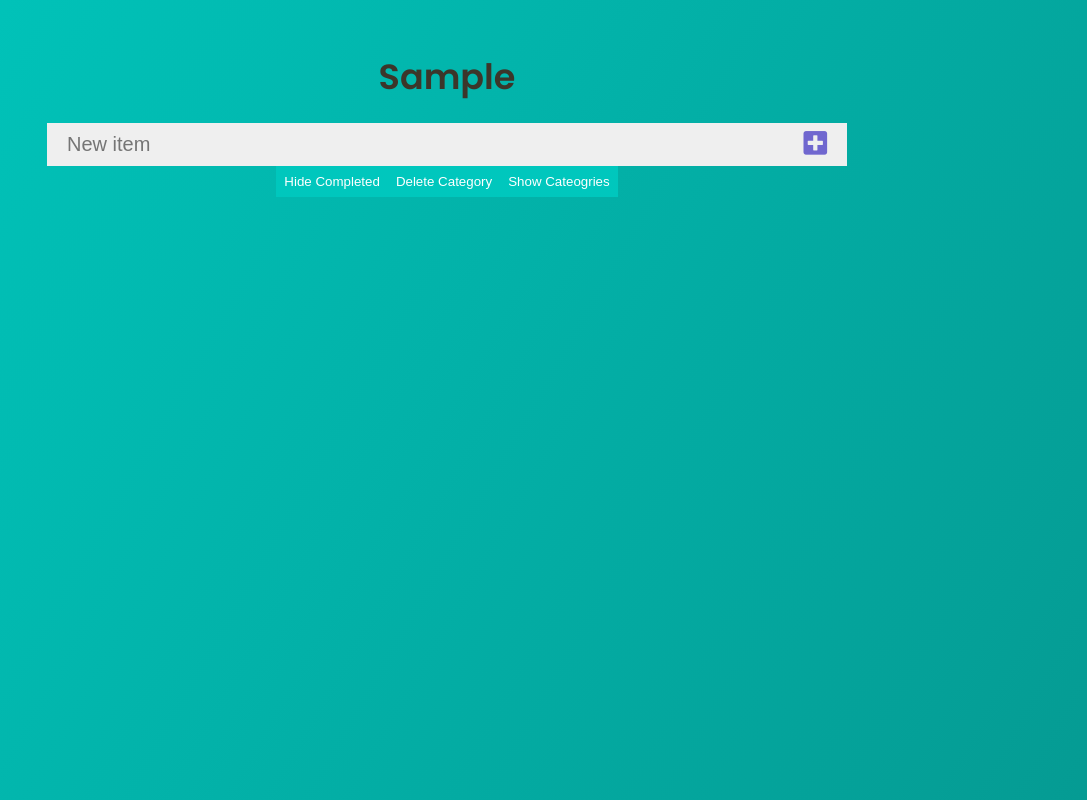
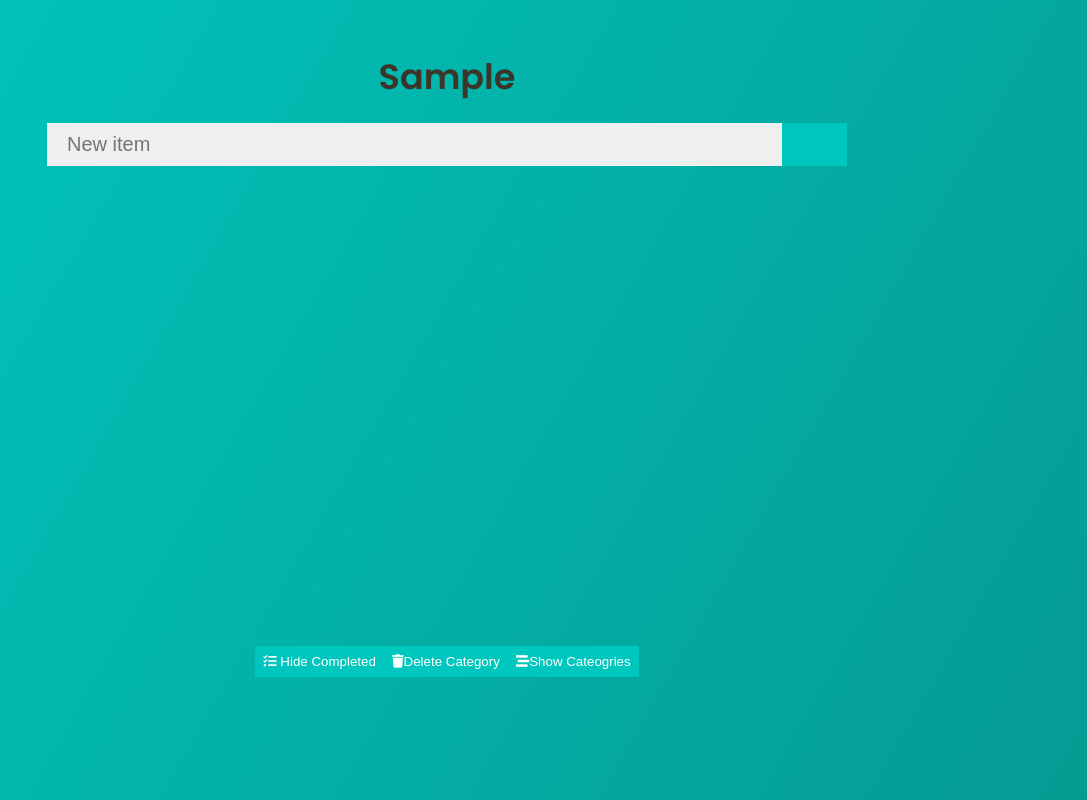
Before and after one commit to AdoDragicevic/To-do-list-React, a React (Create React App) app: page / in a window 1280 px wide. Both pictures are taken after typing "Sample" into the empty fields and a click on the button 1008 px from the left and 144 px from the top of the page. Shown: the whole page, without its empty margins (193-1280 px from the left). Built offline with nearby package versions, Linux system fonts and the light colour scheme.

Commit message:
Style changes

```diff
--- a/src/Form.css
+++ b/src/Form.css
@@ -18,10 +18,14 @@
     font-size: 2.7rem;
     border: none;
     outline: none;
-    background-color: #efefef;
+    color: #FFDDAD;
     font-weight: 100;
-    color: #7067CF;
     cursor: pointer;
+}
+
+.ToDo-form__btn-submit i {
+    font-size: 2.5rem;
+    font-weight: 100;
 }
 
 .ToDo-form__btn-item {
--- a/src/Form.js
+++ b/src/Form.js
@@ -38,7 +38,7 @@ class Form extends Component {
                         type="submit"
                         onClick={this.handleSubmit}
                     >
-                        <i className="fas fa-plus-square"></i>
+                        <i class="fas fa-plus"></i>
                     </button>
                 </div>
             </form>
--- a/src/Item.css
+++ b/src/Item.css
@@ -10,6 +10,10 @@
     display: flex;
     height: 4rem;
     align-items: stretch;
+}
+
+.ToDo-list__item:hover {
+    cursor: pointer;
 }
 
 .ToDo-list__txt {
@@ -54,3 +58,11 @@
     font-size: 1.8rem;
     font-weight: 100;
 }
+
+.ToDo-list__input {
+    width: 100%;
+    font-size: 2rem;
+    text-align: start;
+    margin: 0 2rem;
+    line-height: 4rem;
+}
--- a/src/Item.js
+++ b/src/Item.js
@@ -51,8 +51,8 @@ class Item extends Component {
 
     renderForm() {
         return (
-            <li className="ToDo-list__item">
-                <form className="ToDo-list__form">
+
+                <form className="ToDo-list__item">
                     <input
                         className="ToDo-list__input"
                         type="text"
@@ -71,7 +71,7 @@ class Item extends Component {
                         Exit
                     </button>
                 </form>
-            </li>
+
         )
     };
 
@@ -100,9 +100,7 @@ class Item extends Component {
 
 
     render() {
-        return(
-            this.state.isEditing ? this.renderForm() : this.renderTxt()
-        )
+        return this.state.isEditing ? this.renderForm() : this.renderTxt()
     };
 
 };
--- a/src/ToDo.css
+++ b/src/ToDo.css
@@ -13,6 +13,11 @@
     margin: 0 auto;
 }
 
+.ToDo-list {
+    height: 60vh;
+    overflow: hidden;
+}
+
 .ToDo-list__txt {
     flex-grow: 1;
     font-size: 2.7rem;
--- a/src/ToDo.js
+++ b/src/ToDo.js
@@ -132,18 +132,21 @@ class ToDo extends Component {
                     className="ToDo-options__btn-completed"
                     onClick={this.hideCompleted}
                 >
-                    { this.state.hideCompleted ? "Show Completed" : "Hide Completed" }
+                    <i class="fas fa-tasks"></i>
+                    { this.state.hideCompleted ? " Show Completed" : " Hide Completed" }
                 </button>
                 <button
                     className="ToDo-options__btn-delete"
                     onClick={this.handleDelete}
                 >
+                    <i class="fas fa-trash"> </i>
                     Delete Category
                 </button>
                 <button
                         className="ToDo-form__btn-category"
                         onClick={this.showCategories}
                     >
+                        <i class="fas fa-stream"></i>
                         Show Cateogries
                 </button>
             </div>
```
